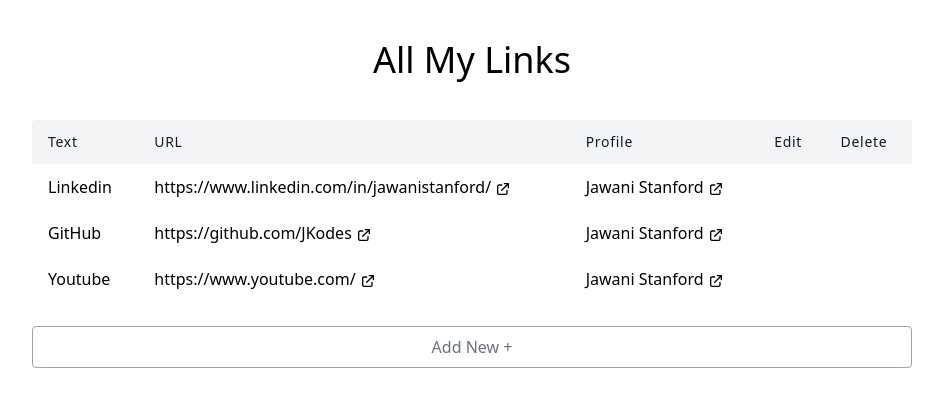
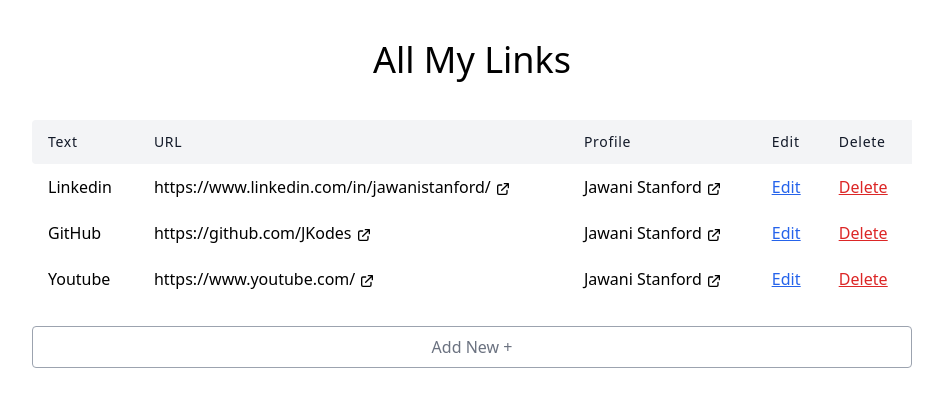
Before and after one commit to JKodes/linkinbio, a Django app: page / in a window 1280 px wide. Shown: the part 81-488 px from the top of the page, without its empty margins (168-1111 px from the left). Run offline with Django 5.2, Linux system fonts and the light colour scheme; data comes from the database, SQL or seed files in the repository; some libraries are stand-ins or nearby versions.

Commit message:
add more styling

```diff
--- a/linksrepo/templates/linksrepo/link_list.html
+++ b/linksrepo/templates/linksrepo/link_list.html
@@ -26,20 +26,21 @@
                     </a>
                 </td>
                 <td class="px-4 py-3">
-
+                         <a href="{% url 'profile' link.profile.slug %}" target="_blank">
                         {{link.profile.name}}
                         <svg xmlns="http://www.w3.org/2000/svg" class="h-4 w-4 inline" fill="none" viewBox="0 0 24 24" stroke="currentColor" stroke-width="2">
                         <path stroke-linecap="round" stroke-linejoin="round" d="M10 6H6a2 2 0 00-2 2v10a2 2 0 002 2h10a2 2 0 002-2v-4M14 4h6m0 0v6m0-6L10 14" />
                         </svg>
                     </a>
                 </td>
-
-
+                </td>
+                <td class="px-4 py-3 underline text-blue-600"><a href="{% url 'link-update' link.id %}">Edit</a></td>
+                <td class="px-4 py-3 underline text-red-600"><a href="{% url 'link-delete' link.id %}">Delete</a></td>
             </tr>
         {% endfor %}
       </tbody>
     </table>
-
+    <a href="{% url 'link-create' %}">
         <p class="mt-6 py-2 w-full border rounded border-gray-400 text-center text-gray-500 hover:cursor-pointer hover:bg-gray-100 hover:border-gray-500">
             Add New +
         </p>
```
